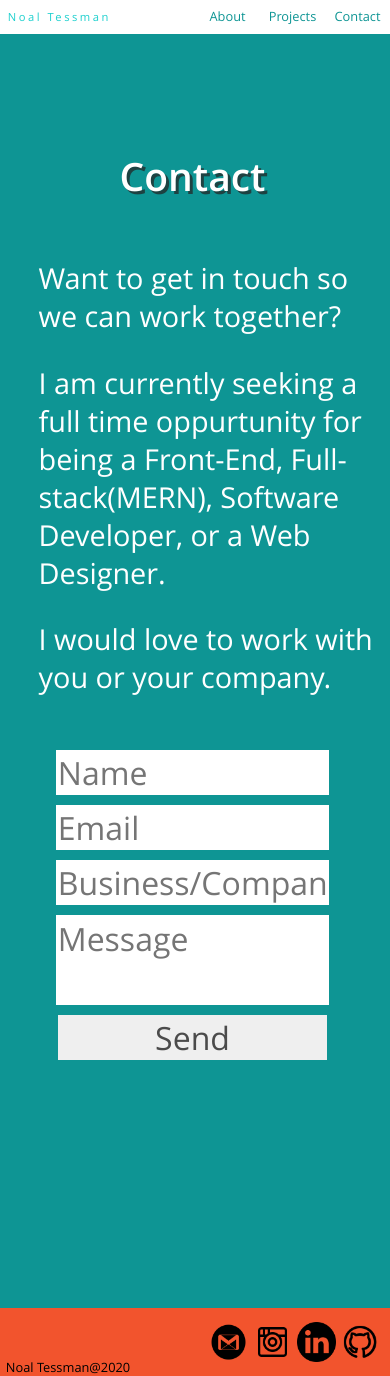
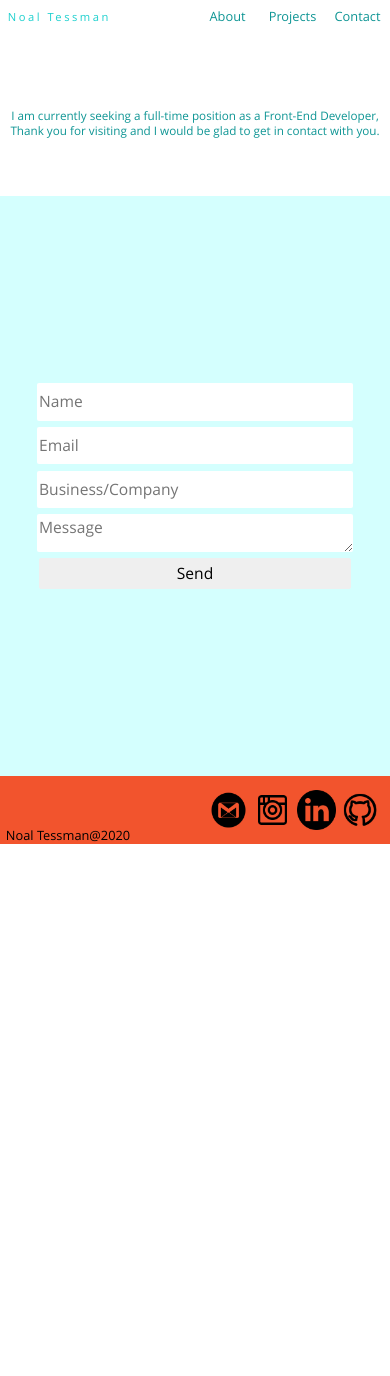
Before and after one commit to NoalTessman/Portfolio, a React (Create React App) app: page /Contact in a window 390 px wide. After the commit the page ends 844 px from the top, so only its background shows below. Built offline with nearby package versions, Linux system fonts and the light colour scheme; what react-alert-template-basic would draw is missing.

Commit message:
changed contact page along with Front page.

```diff
--- a/src/ProfessionalProfile.css
+++ b/src/ProfessionalProfile.css
@@ -50,7 +50,7 @@ a:focus, a:hover, a:visited, a:link, a:active, a{
 .homeName{
     grid-row: 1/2;
     color:#39c2da;
-    font-size: 12rem;
+    font-size: 12em;
     font-family: "Arial" ;
     margin:0%;
 }
@@ -63,8 +63,8 @@ a:focus, a:hover, a:visited, a:link, a:active, a{
 .homeTitles p{
     margin:0px;
     color: white;
-    font-size: 4rem;
-    line-height: 5rem;
+    font-size: 2em;
+    line-height: 4rem;
     font-family: "open sans";
     padding-left: 10px;
 }
--- a/src/ProfessionalProfile.js
+++ b/src/ProfessionalProfile.js
@@ -9,9 +9,8 @@ export default class ProfessionalProfile extends Component {
                     <div className="homeTitle">
                         <p className="homeName">Noal Tessman</p>
                         <p className="homeTitles">
-                            <p><span>S</span>oftware Developer </p>
-                            <p><span>W</span>eb Developer</p>
-                            <p><span>F</span>ront-end Developer</p>
+                            <p><span>F</span>ront-end/Software Developer</p>
+                            <p>Weather Nerd </p>
                         </p>
                     </div>
                     <div className="homeLinks">
--- a/src/index.css
+++ b/src/index.css
@@ -591,168 +591,67 @@ body{
 .ContactContainer{
     display:-ms-grid;
     display:grid;
-    -ms-grid-columns: 50% 50%;
+    padding-top: 6vh;
+    grid-template-rows: 20% 80%;
     grid-template-columns: 50% 50%;
-    -ms-grid-rows: 30% auto;
-    grid-template-rows: 30% auto;
-    background-color:  #0E9594;
-    color:white;
-    height: 89vh;
-    padding-top:5vh;
-}
-.ContactContainer > *:nth-child(1){
-    -ms-grid-row:1;
-    -ms-grid-column:1;
-}
-.ContactContainer > *:nth-child(2){
-    -ms-grid-row:1;
-    -ms-grid-column:2;
-}
-.ContactContainer > *:nth-child(3){
-    -ms-grid-row:2;
-    -ms-grid-column:1;
-}
-.ContactContainer > *:nth-child(4){
-    -ms-grid-row:2;
-    -ms-grid-column:2;
-}
-.ContactTitle{
-    -ms-grid-column: 1;
-    -ms-grid-column-span: 2;
-    grid-column: 1/3;
-    height: 100%;
-    display: -webkit-box;
-    display: -ms-flexbox;
-    display: flex;
-    -webkit-box-align: center;
-        -ms-flex-align: center;
-            align-items: center;
-    -webkit-box-pack: center;
-        -ms-flex-pack: center;
-            justify-content: center;
-    padding-top:40px;
-    font-size: 10em;
-    font-family: "Open Sans";
-    font-weight: bolder;
-    text-shadow: #1e4242 10px 5px;
+    height: 88vh;
 }
 .ContactDescription{
-    padding-left: 10%;
-    font-size: 2.5rem;
+    display: flex;
+    align-items: center;
+    flex-direction: column;
+    justify-content: center;
+    padding:1em 0 1em;
+    color: #0e9594;
+    font-size: 2em;
+    grid-column: 1/3;
 }
 .ContactForm{
-    padding-left: 5%;
+    grid-column: 1/3;
+    grid-row: 2/3;
+    display: flex;
+    flex-direction: column;
+    align-items: center;
+    justify-content: center;
+    background-color: #d4fffe;
 }
-.ContactForm input,.ContactForm textarea {
-    color:rgb(75, 75, 75);
-    font-family: open sans;
-    border:none;
-    font-size: 3rem;
-    width: 70%;
-    margin-top: 5px;
-    resize: none;
+#FormBox{
+    width:50vw;
+    border-radius: 2px;
+    border-width: 0px;
+    padding: .2em .1em .2em;
+    margin: .2em 0 .2em;
+    font-size: 2em;
+    font-family:open sans;
 }
-@media only screen and (max-width: 1000px) {
-    .ContactContainer{
-        display:-ms-grid;
-        display:grid;
-        -ms-grid-columns: 100%;
-        grid-template-columns: 100%;
-        grid-template-rows: 1fr auto 3fr;
-        background-color:  #0E9594;
-        color:white;
-        height: auto;
+
+    .FormSubmit{
+    cursor:pointer;
+    transition: .2s;
     }
-    .ContactTitle{
-        text-shadow: #1e4242 3px 3px;
-    }
-    .ContactContainer > *:nth-child(1){
-        -ms-grid-row:1;
-        -ms-grid-column:1;
-    }
-    .ContactContainer > *:nth-child(2){
-        -ms-grid-row:2;
-        -ms-grid-column:1;
-    }
-    .ContactContainer > *:nth-child(3){
-        -ms-grid-row:3;
-        -ms-grid-column:1;
-    }
-    .ContactContainer > *:nth-child(4){
-        -ms-grid-row:4;
-        -ms-grid-column:1;
-    }
-    .ContactForm{
-        padding-left: 5%;
-        -ms-grid-column: 1;
-        -ms-grid-column-span: 2;
-        grid-column: 1/3;
-    }
-    .ContactForm form{
-        display: -webkit-box;
-        display: -ms-flexbox;
-        display: flex;
-        -webkit-box-align: center;
-            -ms-flex-align: center;
-                align-items: center;
-        -webkit-box-pack: center;
-            -ms-flex-pack: center;
-                justify-content: center;
-        -webkit-box-orient: vertical;
-        -webkit-box-direction: normal;
-            -ms-flex-direction: column;
-                flex-direction: column;
-        padding-bottom: 10px;
-    }
-    .ContactForm input,.ContactForm textarea {
-        color:rgb(75, 75, 75);
-        font-family: open sans;
-        border:none;
-        font-size: 3rem;
-        width: 70%;
-        margin: 5px;
-        resize: none;
+    .FormSubmit:hover{
+        color: #d4f9ff;
+        background-color:#58c6c6;
+}
+@media only screen and (max-width:900px){
+    #FormBox{
+        font-size: 3em;
     }
 }
-@media only screen and (max-width: 600px) {
+@media only screen and (max-width:1000px){
+    .ContactDescription{
+    font-size: 3em;
+    }
+    #FormBox{
+    font-size: 4em;
+    height: 2em;
+    width:80vw;
+    }
     .ContactContainer{
-        display:-ms-grid;
-        display:grid;
-        -ms-grid-columns: 100%;
-        grid-template-columns: 100%;
-        grid-template-rows: 1fr auto 3fr;
-        background-color:  #0E9594;
-        color:white;
-        height: 150vh;
-        padding-right: 5px;
-    }
-    .ContactForm{
-        padding: 0;
-        -ms-grid-column: 1;
-        -ms-grid-column-span: 2;
-        grid-column: 1/3;
-    }
+    height: 86vh;
 }
-@media only screen and (max-height: 1100px) {
-    .ContactDescription{
-        font-size: 2.3rem;
-    }
 }
-@media only screen and (max-height: 900px) {
-    .ContactDescription{
-        font-size: 1.8rem;
-        margin-bottom: 5%;
-    }
-    .ContactForm input,.ContactForm textarea {
-        color:rgb(75, 75, 75);
-        font-family: open sans;
-        border:none;
-        font-size: 2rem;
-        width: 70%;
-        margin-top: 5px;
-        resize: none;
-    }
-}
+
 /* ++++++++++++++++++++++++++++++++++++++ */
 /* ++++++++++++++++Footer++++++++++++++++ */
 /* ++++++++++++++++++++++++++++++++++++++ */
--- a/src/newProfilePages/Contact.js
+++ b/src/newProfilePages/Contact.js
@@ -10,22 +10,15 @@ export default class Contact extends Component {
             <div>
                 <NavBar />
                     <div className="ContactContainer">
-                        <div className="ContactTitle">Contact</div>
                         <div className="ContactDescription">
-                            <p>
-                            Want to get in touch so we can work
-                            together?
-                            </p>
-                            <p>
-                            I am currently seeking a full time oppurtunity for being a Front-End,
-                            Full-stack(MERN), Software Developer, or a Web Designer.
-                            </p>
-                            <p>
-                            I would love to work with you or your
-                            company.
-                            </p>
+
+                            <span>I am currently seeking a full-time position as a Front-End Developer,</span>
+                            <span>Thank you for visiting and I would be glad to get in contact with you.</span>
                         </div>
-                        <ContactForm />
+                        <div className="LinkContainer">
+
+                        </div>
+                        <div className="ContactForm"><ContactForm /></div>
                     </div>
                 <Footer />
             </div>
--- a/src/newProfilePages/ContactForm.js
+++ b/src/newProfilePages/ContactForm.js
@@ -16,14 +16,12 @@ function sendEmail(e){
         e.target.reset()
 }
   return (
-    <div className="ContactForm">
-        <form onSubmit={sendEmail}>
-            <input type="text" placeholder="Name" name="name" />
-            <input type="text" placeholder="Email" name="email"/>
-            <input type="text" placeholder="Business/Company" name="business"/>
-            <textarea type="text" placeholder="Message" name="message"></textarea>
-            <input type="submit" value="Send" />
+        <form onSubmit={sendEmail} className="ContactForm">
+            <input id="FormBox" type="text" placeholder="Name" name="name" />
+            <input id="FormBox" type="text" placeholder="Email" name="email"/>
+            <input id="FormBox" type="text" placeholder="Business/Company" name="business"/>
+            <textarea id="FormBox" type="text" placeholder="Message" name="message"></textarea>
+            <input id="FormBox" class="FormSubmit" type="submit" value="Send" />
         </form>
-    </div>
   );
 }
```
